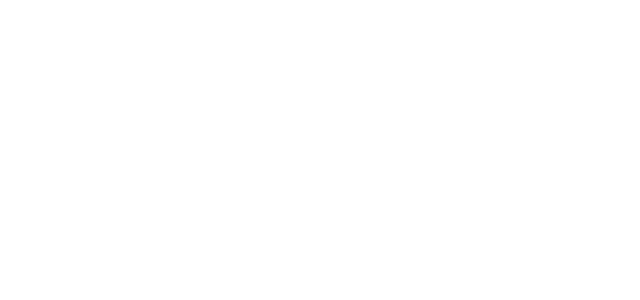
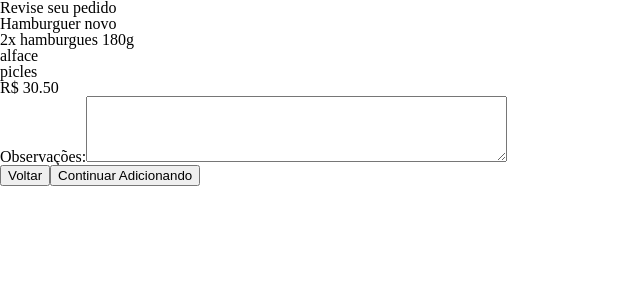
Before and after one commit to edmcorrea/Fast-Food-DevioBR, a React (Vite) app in the folder frontend/: page /product/1 in a window 1280 px wide. Before the commit this address had no page. Shown: the top 300 px of the page, without its empty margins (0-640 px from the left). Built offline with nearby package versions, Linux system fonts and the light colour scheme.

Commit message:
feat: frontend - implement product details file

```diff
--- a/frontend/src/App.jsx
+++ b/frontend/src/App.jsx
@@ -3,6 +3,7 @@
 import Orders from './app/pages/Orders';
 import Kitchen from './app/pages/Kitchen'
 import Status from './app/pages/Status'
+import ProductDetails from './app/components/ProductDetails';
 
 function App() {
   // const [count, setCount] = useState(0)
@@ -10,6 +11,7 @@
   return (
     <Routes>
       <Route exact path="/" element={ <Orders /> } />
+      <Route exact path="/product/:id" element={ <ProductDetails /> } />
       <Route exact path="/kitchen" element={ <Kitchen /> } />
       <Route exact path="/status" element={ <Status /> } />
     </Routes>
--- a/frontend/src/app/components/ProductDetails/index.jsx
+++ b/frontend/src/app/components/ProductDetails/index.jsx
@@ -1,30 +1,77 @@
 // import 't Orders.css'
+import { useContext, useEffect, useState } from "react";
 import { productsMock } from "../../services/products.mock"
+import { Link, useParams } from "react-router-dom";
+import Context from "../../context/Context";
 
 function ProductDetails() {
+  const {id} = useParams();
+  const { summaryList, setSummaryList } = useContext(Context);
+
+  const [filteredProduct, setFilteredProduct] = useState([]);
+  const [observations, setObservations] = useState("");
+
+  useEffect(()=> {
+    const filtered = productsMock.filter((product) => product.id == id)
+    setFilteredProduct(filtered);
+  }, [id]);
+
+    const findAndAddToSummaryList = (id) => {
+    const updatedSummaryList = [...summaryList];
+
+    const foundProduct = productsMock.find((product) => product.id === id);
+    updatedSummaryList.push(foundProduct);
+
+    setSummaryList(updatedSummaryList);
+  }
+
+  const handleObservationsChange = (event) => {
+    setObservations(event.target.value);
+  };
 
   return (
     <>
-      <h2>Revise seu pedido</h2>
-      {productsMock.map((product) => (
-        <div key={product.name}>
-          <img src={product.img}
-            className="img"
-            alt={product.name}
-          />
-          <p>{product.name}</p>
-          {product.ingredientes.map((ingrediente, idx)=>(
-            <div key={idx}>
-              <p>{ingrediente}</p>
-            </div>
-          ))}
+      {!filteredProduct.length ? (<p>Carregando</p>) :
+      <div>
+        <h1>Revise seu pedido</h1>
+        {filteredProduct.map((filtered)=> (
+          <div key={filtered.id}>
+            <p>{filtered.name}</p>
+            {filtered.ingredientes.map((ingrediente, idx)=>(
+              <div key={idx}>
+                <p>{ingrediente}</p>
+              </div>
+            ))}
+            <p>{`R$ ${filtered.price.toFixed(2)}`}</p>
+          </div>
 
-          <p>{`R$${product.price}`}</p>
-          <button>
-            -
+        ))}
+        <div>
+          <label>Observações:</label>
+          <textarea
+            rows="4"
+            cols="50"
+            value={observations}
+            onChange={handleObservationsChange}
+          ></textarea>
+        </div>
+        <Link to="/">
+          <button
+            type="button"
+          >
+            Voltar
           </button>
-        </div>
-      ))}
+        </Link>
+        <Link>
+          <button
+            type="button"
+            onClick={() => findAndAddToSummaryList(id)}
+            >
+            Continuar Adicionando
+          </button>
+        </Link>
+      </div>
+      }
     </>
   )
 }
--- a/frontend/src/app/components/Products/index.jsx
+++ b/frontend/src/app/components/Products/index.jsx
@@ -2,19 +2,15 @@
 import { useContext, useEffect } from "react";
 import { productsMock } from "../../services/products.mock"
 import Context from "../../context/Context";
+import { Link } from "react-router-dom";
 
 function Products() {
-  const { summaryList, setSummaryList, productsList,setProductsList } = useContext(Context);
+  const { productsList,setProductsList } = useContext(Context);
+  // const [showOrderDetails, setShowOrderDetails] = useState(false);
 
-
-  const findAndAddToSummaryList = (id) => {
-    const updatedSummaryList = [...summaryList];
-
-    const foundProduct = productsMock.find((product) => product.id === id);
-    updatedSummaryList.push(foundProduct);
-
-    setSummaryList(updatedSummaryList);
-  }
+  // const handleOrderDetails = () => {
+  //   setShowOrderDetails(!showOrderDetails);
+  // }
 
   useEffect(() => {
     setProductsList(productsMock);
@@ -25,9 +21,9 @@
       <h2>Produtos</h2>
       <p>Selecione um produto para adicionar ao seu pedido</p>
       {productsList.map((product) => (
-        <button
+        <Link
           key={product.id}
-          onClick={() => findAndAddToSummaryList(product.id)}
+          to={`/product/${product.id}`}
         >
           <img src={product.img}
             className="img"
@@ -36,7 +32,7 @@
           <p>{product.name}</p>
           <p>{product.ingredientes[0]}</p>
           <p>{`R$ ${product.price.toFixed(2)}`}</p>
-        </button>
+        </Link>
       ))}
     </>
   )
```
Also changed, not shown: frontend/src/app/components/OrderDetails/index.jsx (added, +63 -0 lines), 1 other file (tests, documents, lock files or other folders).
